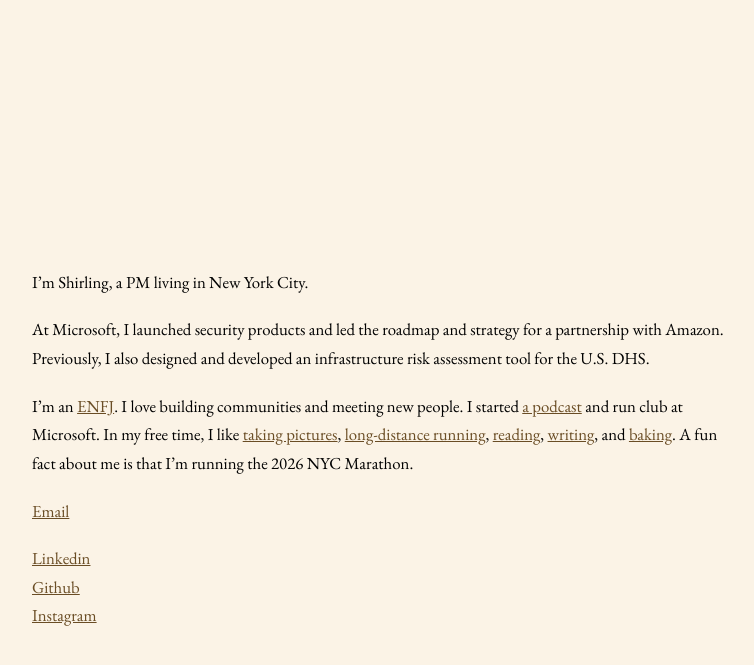
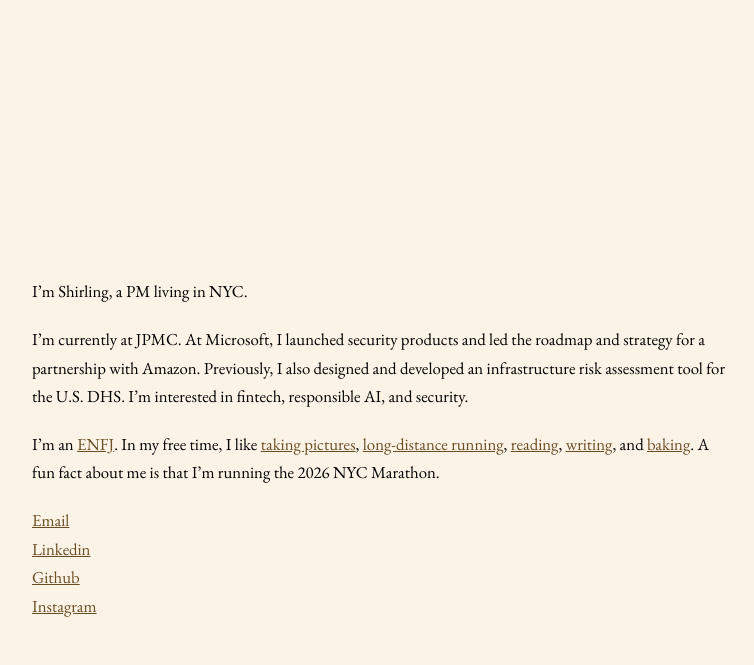
Before and after one commit to shirlingxu/shirlingxu.github.io, a Jekyll site: the page built from index.md, in a window 1280 px wide. Shown: the top 665 px of the page, without its empty margins (258-1012 px from the left). Built offline with Jekyll 4.4.1, drawn with Linux system fonts in a browser that asks for light colours.

Commit message:
update index

```diff
--- a/index.md
+++ b/index.md
@@ -3,14 +3,13 @@ layout: default
 title: "Shirling Xu"
 ---
 
-I'm Shirling, a PM living in New York City.
+I'm Shirling, a PM living in NYC.
 
-At Microsoft, I launched security products and led the roadmap and strategy for a partnership with Amazon. Previously, I also designed and developed an infrastructure risk assessment tool for the U.S. DHS.
+I'm currently at JPMC. At Microsoft, I launched security products and led the roadmap and strategy for a partnership with Amazon. Previously, I also designed and developed an infrastructure risk assessment tool for the U.S. DHS. I'm interested in fintech, responsible AI, and security.
 
-I'm an [ENFJ](https://en.wikipedia.org/wiki/ENFJ). I love building communities and meeting new people. I started [a podcast](https://open.spotify.com/show/06VOdssQHF2Y0iCV7Hxmu8) and run club at Microsoft. In my free time, I like [taking pictures](https://www.instagram.com/shirlingpics), [long-distance running](https://www.strava.com/athletes/118068123), [reading](https://www.goodreads.com/shirlingxu), [writing](https://shirling.substack.com), and [baking](https://www.instagram.com/shirlingbakes). A fun fact about me is that I'm running the 2026 NYC Marathon.
+I'm an [ENFJ](https://en.wikipedia.org/wiki/ENFJ). In my free time, I like [taking pictures](https://www.instagram.com/shirlingpics), [long-distance running](https://www.strava.com/athletes/118068123), [reading](https://www.goodreads.com/shirlingxu), [writing](https://shirling.substack.com), and [baking](https://www.instagram.com/shirlingbakes). A fun fact about me is that I'm running the 2026 NYC Marathon.
 
 [Email](mailto:shirling.xu@gmail.com)
-
 [Linkedin](https://www.linkedin.com/in/shirlingxu)
 [Github](https://www.github.com/shirlingxu)
 [Instagram](https://www.instagram.com/shirlingxu)
```
